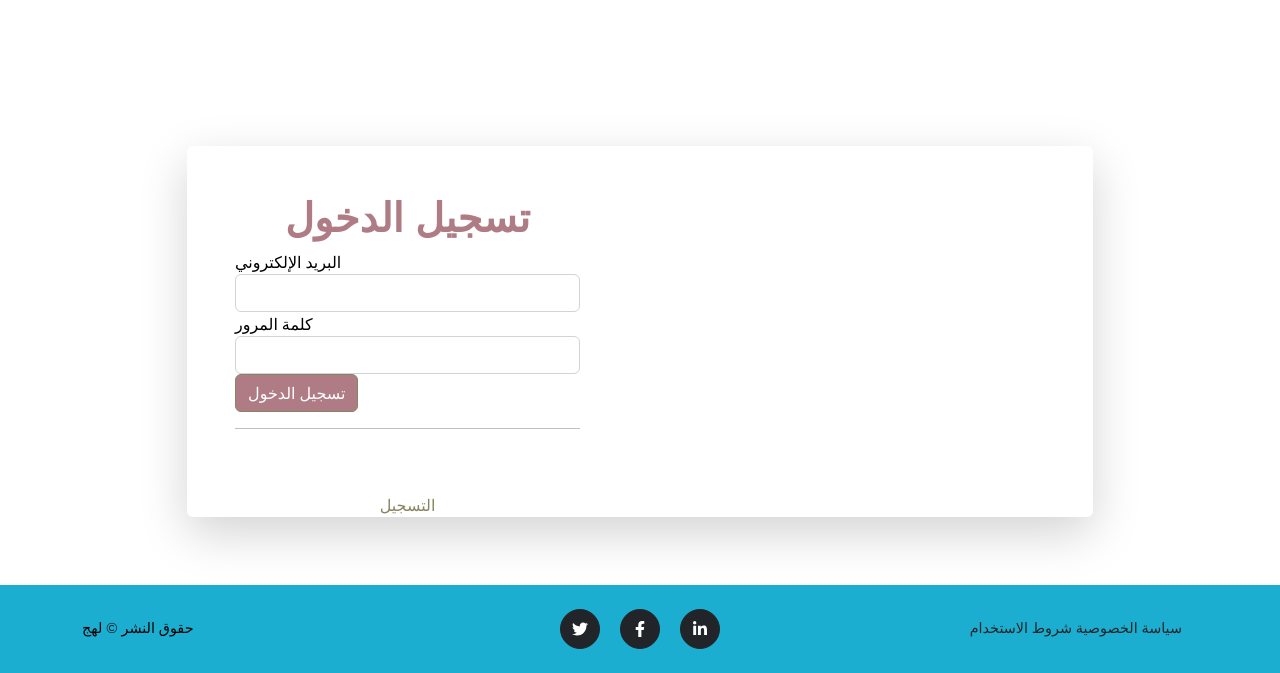
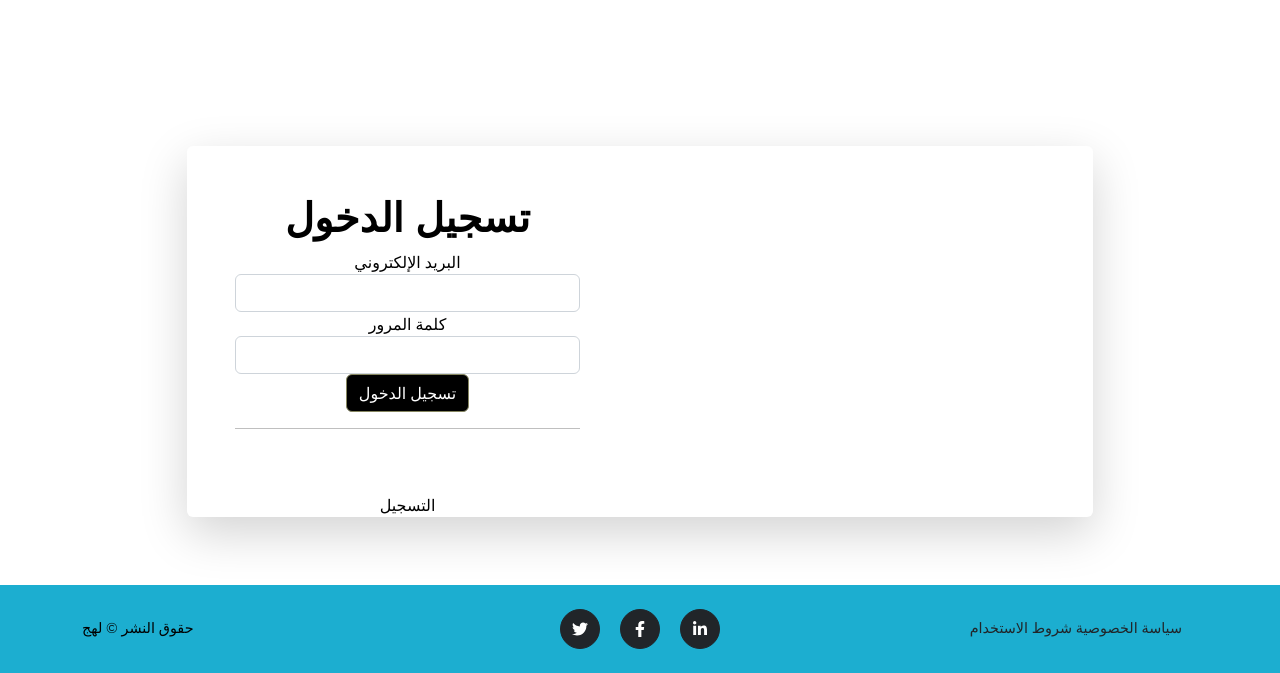
Before and after one commit to Alanouod/LAHJ-WEBSITE, a Django app: page /login/ in a window 1280 px wide. Shown: the part 176-849 px from the top of the page. Run offline with Django 5.2, Linux system fonts and the light colour scheme; some libraries are stand-ins or nearby versions.

Commit message:
add some change

```diff
--- a/WEBSITELAHJ/website/home/templates/login.html
+++ b/WEBSITELAHJ/website/home/templates/login.html
@@ -23,7 +23,7 @@
                             <div class="col-lg-6">
                                 <div class="p-5">
                                     <div class="text-center">
-                                        <h1 style="color: #AF7C85;" >تسجيل الدخول</h1>
+                                        <h1  >تسجيل الدخول</h1>
 
                                     </div>
                                     <!-- Messages -->
@@ -35,7 +35,7 @@
                                         {% endfor %}
                                     {% endif %}
                                     <!-- End Messages -->
-                                    <form class="user" method="POST" enctype="multipart/form-data">
+                                    <form class="user" method="POST" enctype="multipart/form-data" style="text-align: center;">
                                         {% csrf_token %}
                                         <div class="form-group">
                                             <label class="form-control-label" for="input-username">البريد الإلكتروني</label>
@@ -47,14 +47,14 @@
                                         </div>
 
 
-                                        <input type="submit" value="تسجيل الدخول" class='btn btn-primary btn-block'style="background-color: #AF7C85; display: inline-block;">
+                                        <input type="submit" value="تسجيل الدخول" class='btn btn-primary btn-block'style="background-color: #000000; display: inline-block;">
 
                                     <hr>
 
 
                                     </div>
                                     <div class="text-center">
-                                        <a class="nav-link" href="{% url 'signup' %} " style="color:#868660" >التسجيل</a>
+                                        <a class="nav-link" href="{% url 'signup' %} " style="color:#000000" >التسجيل</a>
                                     </div>
                                 </div>
                             </div>
--- a/WEBSITELAHJ/website/home/templates/signup.html
+++ b/WEBSITELAHJ/website/home/templates/signup.html
@@ -14,11 +14,11 @@
                 <div class="card o-hidden border-0 shadow-lg my-5">
                     <div class="card-body p-0">
                         <!-- Nested Row within Card Body -->
-                        <div class="row">
+                        <div class="row" style="text-align: center;">
                             <div class="col-lg-12">
                                 <div class="p-5">
                                     <div class="text-center">
-                                        <h1  style=color:#AF7C85 >تسجيل جديد</h1>
+                                        <h1   >تسجيل جديد</h1>
                                     </div>
                                     <form class="user" method="POST" enctype="multipart/form-data">
                                         {% csrf_token %}
@@ -46,7 +46,7 @@
                                             <label class="form-control-label" for="input-confirm-password">تأكيد كلمة المرور</label>
                                             <input type="password" class="form-control" id="input-confirm-password" name="confirm_password" required>
                                         </div>
-                                        <input type="submit" value="تسجيل جديد" class='btn btn-primary btn-block' style="background-color: #AF7C85; display: inline-block;">
+                                        <input type="submit" value="تسجيل جديد" class='btn btn-primary btn-block' style="background-color:#000000; display: inline-block;">
                                         <hr>
                                     </form>
                                     <hr>
```
